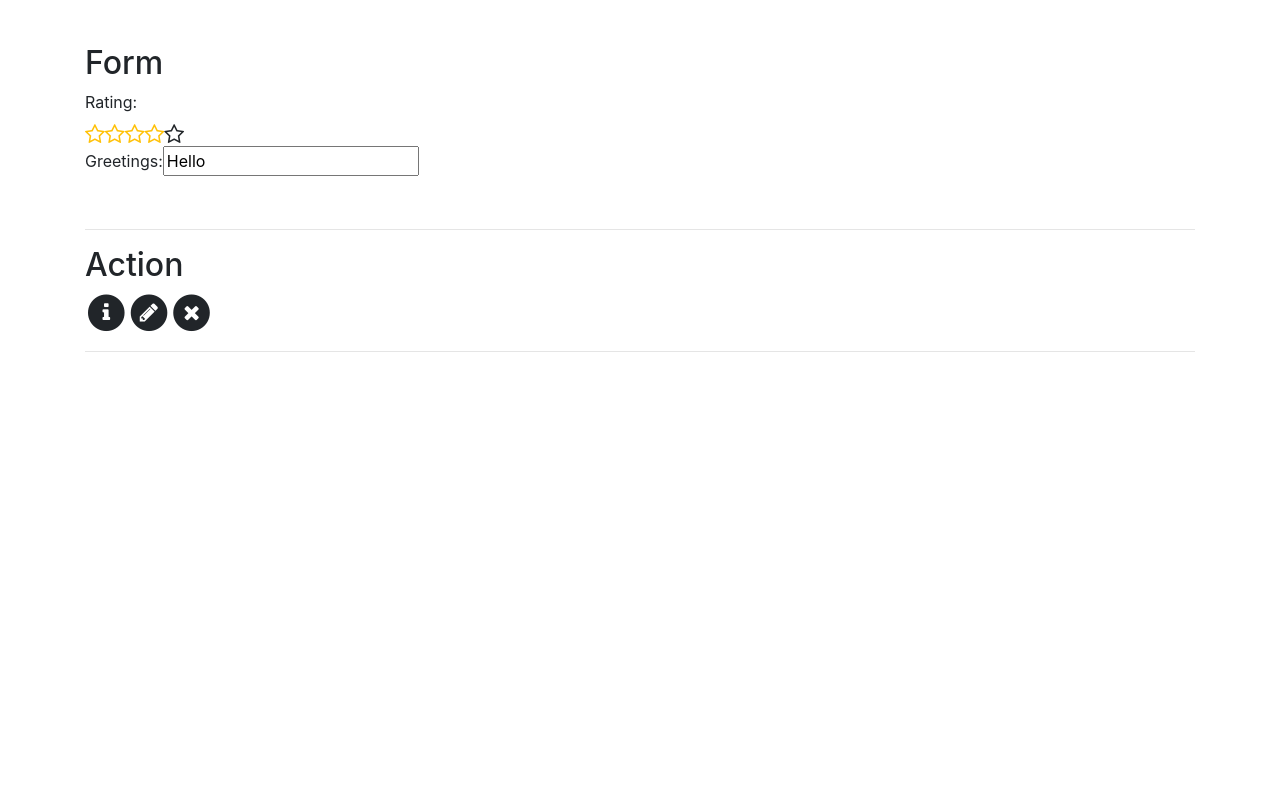
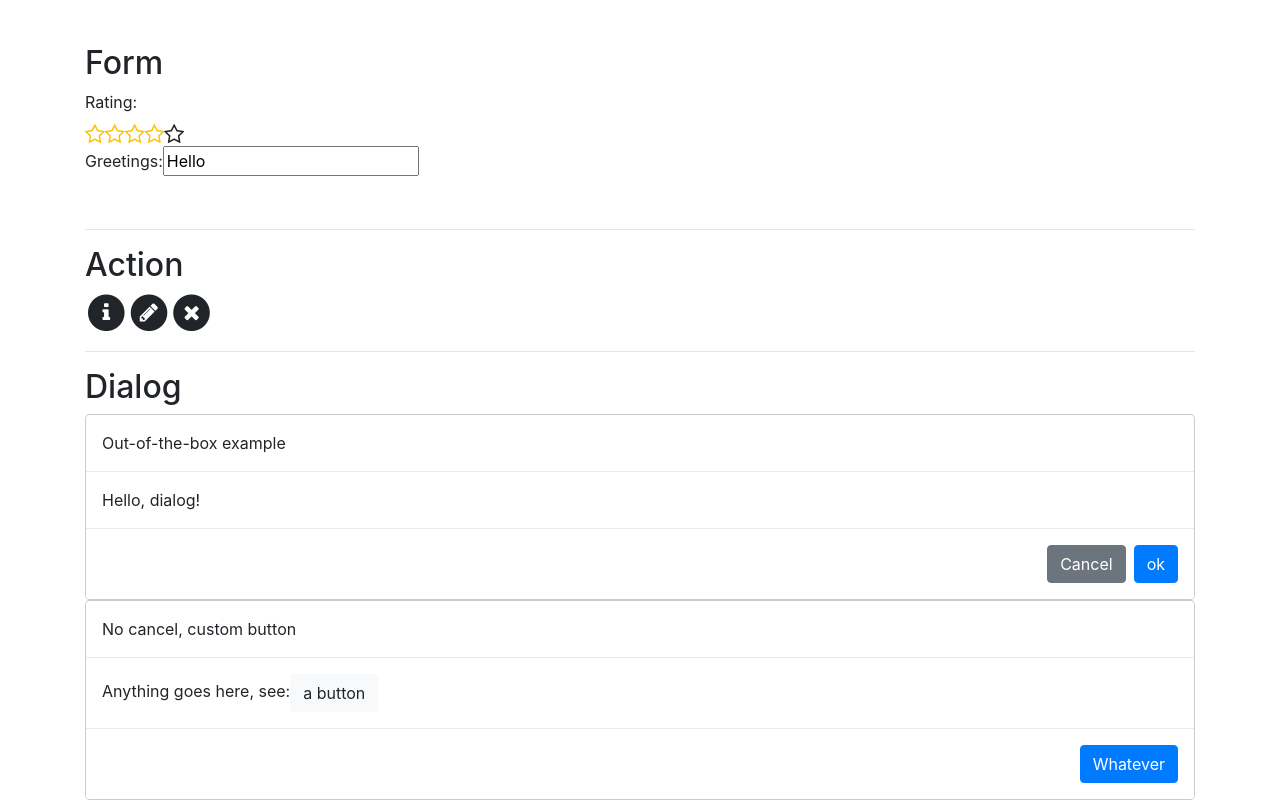
Before and after one commit to gyp2018/beerpad, a React app: page / in a window 1280 px wide. Shown: the part 1282-2082 px from the top of the page. Before the commit the page ends 1650 px from the top, so only its background shows below. Built offline with nearby package versions, Linux system fonts and the light colour scheme.

Commit message:
fixed Dialog

```diff
--- a/src/components/Dialog.jsx
+++ b/src/components/Dialog.jsx
@@ -4,26 +4,27 @@ import PropTypes from 'prop-types';
 
 class Dialog extends React.Component {
   componentWillUnmount() {
-    document.body.classList.remove('DialogModalOpen');
+    document.body.classList.remove('modal-open');
   }
 
   componentDidMount() {
     if (this.props.modal) {
-      document.body.classList.add('DialogModalOpen');
+      document.body.classList.add('modal-open');
     }
   }
 
   render() {
     return (
-      <div className={classNames({ 'Dialog': true, 'DialogModal': this.props.modal })}>
-        <div className={classNames({ 'DialogModalWrap': this.props.modal })}>
-          <div className="DialogHeader">{this.props.header}</div>
-          <div className="DialogBody">{this.props.children}</div>
-          <div className="DialogFooter">
+      <div className={classNames({ 'modal': this.props.modal })} tabindex="-1" role="dialog">
+        <div className={classNames({ 'modal-dialog': this.props.modal })} role="document">
+          <div className="modal-content">
+            <div className="modal-header">{this.props.header}</div>
+            <div className="modal-body">{this.props.children}</div>
+            <div className="modal-footer">
               {this.props.hasCancel
                 ? (
                   <span
-                  className="DialogDismiss"
+                    className="btn btn-secondary"
                     onClick={this.props.onAction.bind(this, 'dismiss')}
                   >
                     Cancel
@@ -31,12 +32,14 @@ class Dialog extends React.Component {
                 ) : null
               }
               <button
+                className="btn btn-primary"
                 onClick={this.props.onAction.bind(this,
                   this.props.hasCancel ? 'confirm' : 'dismiss')
                 }
               >
                 {this.props.confirmLabel}
               </button>
+            </div>
           </div>
         </div>
       </div>
--- a/src/discovery.js
+++ b/src/discovery.js
@@ -9,6 +9,7 @@ import Rating from './components/Rating';
 import FormInput from './components/FormInput';
 import Form from './components/Form';
 import Action from './components/Actions';
+import Dialog from './components/Dialog';
 
 ReactDOM.render(
   <div className="container">
@@ -121,6 +122,28 @@ ReactDOM.render(
       </div>
     </div>
     <hr />
+    <div>
+      <h2>Dialog</h2>
+      <div>
+        <Dialog
+          header="Out-of-the-box example"
+          onAction={tyep => alert(type)}
+        >
+          Hello, dialog!
+        </Dialog>
+      </div>
+      <div>
+        <Dialog
+          header="No cancel, custom button"
+          hasCancel={false}
+          confirmLabel="Whatever"
+          onAction={tyep => alert(type)}
+        >
+          Anything goes here, see:
+          <Button>a button</Button>
+        </Dialog>
+      </div>
+    </div>
   </div>,
   document.getElementById('root')
 );
```
Lines whose indentation alone changed are shown as unchanged.
